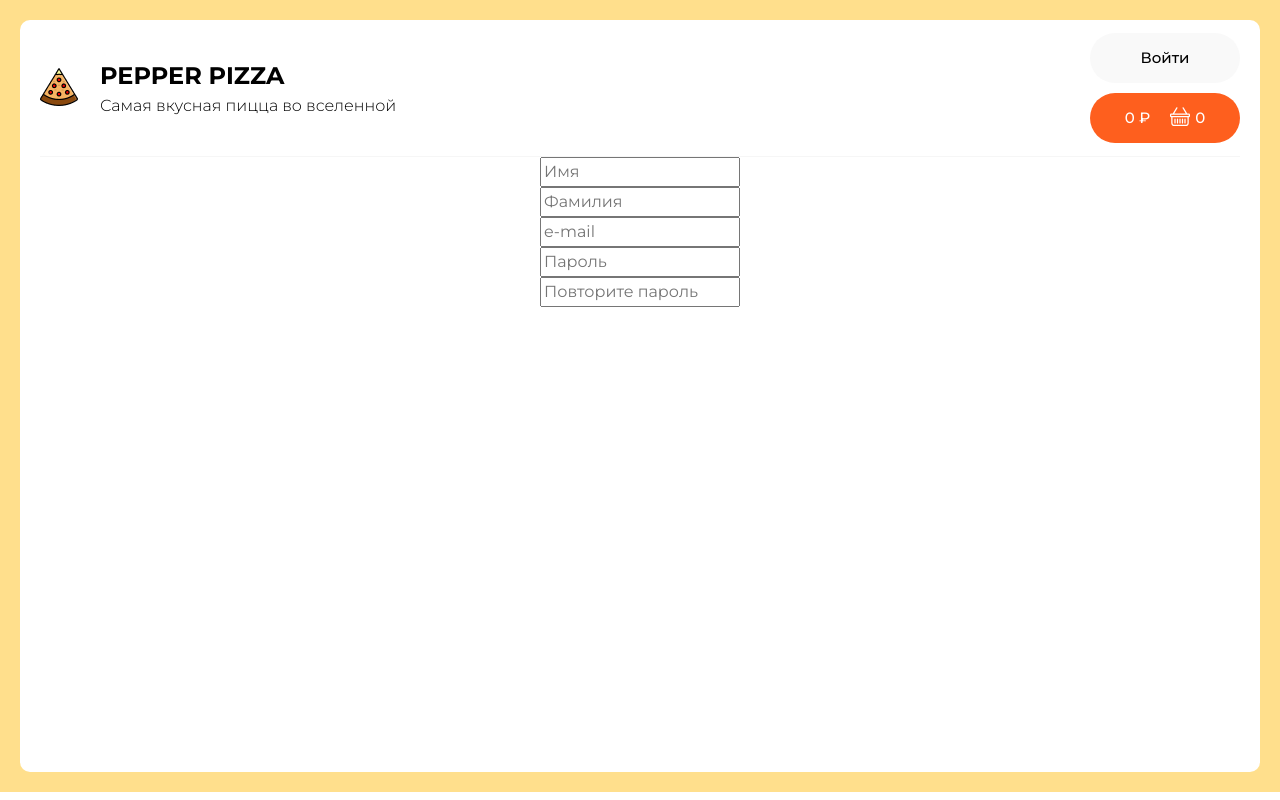
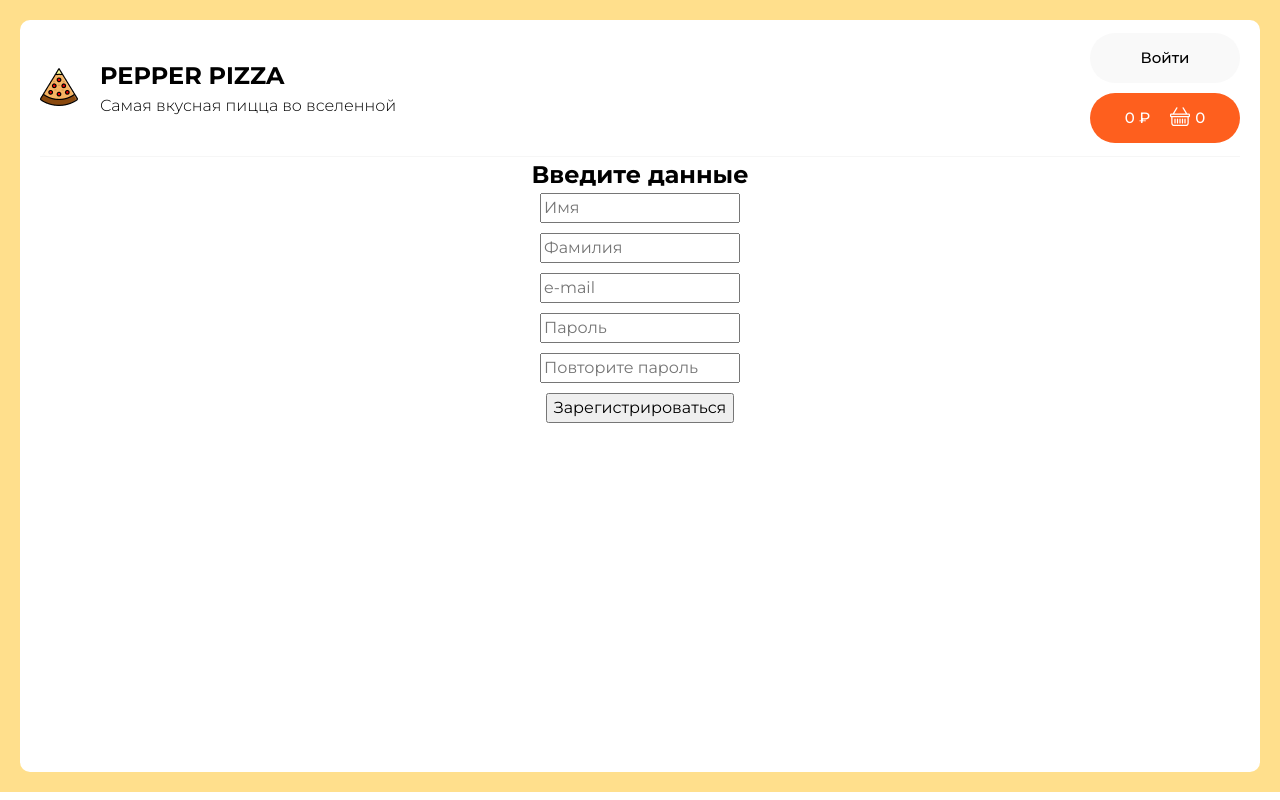
Before and after one commit to AlenaRudenko/pepper-pizza, a React (Create React App) app: page /registration in a window 1280 px wide. Built offline with nearby package versions, Linux system fonts and the light colour scheme; no server answers.

Commit message:
Update 3 files

```diff
--- a/src/components/InputComponent.tsx
+++ b/src/components/InputComponent.tsx
@@ -1,3 +1,5 @@
+import './../pages/reg-page/styles.css'
+
 interface IProps {
   type:string;
   name:string;
@@ -6,5 +8,5 @@ interface IProps {
 
 
 export const InputComponent = ({type, name, placeholder}:IProps) => {
-  return <div><input type={type ? type : 'text'} placeholder={placeholder} className={name ? name : 'default'} /></div>
+  return <div><input type={type ? type : 'text'} placeholder={placeholder} className={name ? name : 'default__input'} /></div>
 }
--- a/src/pages/reg-page/RegPage.tsx
+++ b/src/pages/reg-page/RegPage.tsx
@@ -1,28 +1,37 @@
 import { InputComponent } from "../../components/InputComponent";
-import './styles.css'
-
+import "./styles.css";
 
 export const RegPage = () => {
   interface IInputData {
     placeholder: string;
     type?: string;
-    classname?:string;
+    classname?: string;
   }
-  const inputData:IInputData[] = [{
-    placeholder:'Имя'
-  }, {
-    placeholder:'Фамилия',
-  },
-  {placeholder:'e-mail',
-type:'email'},
-{placeholder:'Пароль',
-type:'password'},
-{placeholder:'Повторите пароль',
-type:'password'},
-]
-  return <div>
-    <form className="registration__container">
-      {inputData.map(item => <InputComponent type={item.type ? item.type : ''} placeholder={item.placeholder} name={item.classname ? item.classname : ''} />)}
-    </form>
-  </div>
-}
+  const sendForm = () => {};
+  const inputData: IInputData[] = [
+    {
+      placeholder: "Имя",
+    },
+    {
+      placeholder: "Фамилия",
+    },
+    { placeholder: "e-mail", type: "email" },
+    { placeholder: "Пароль", type: "password" },
+    { placeholder: "Повторите пароль", type: "password" },
+  ];
+  return (
+    <div className="registration__container">
+      <h2>Введите данные</h2>
+      <form className="registration__container">
+        {inputData.map((item) => (
+          <InputComponent
+            type={item.type ? item.type : ""}
+            placeholder={item.placeholder}
+            name={item.classname ? item.classname : ""}
+          />
+        ))}
+        <button>Зарегистрироваться</button>
+      </form>
+    </div>
+  );
+};
--- a/src/pages/reg-page/styles.css
+++ b/src/pages/reg-page/styles.css
@@ -3,3 +3,8 @@
   align-items: center;
   flex-direction: column;
 }
+.default__input {
+  text-decoration: none;
+  border: 1ps solid pink;
+  margin-bottom: 10px;
+}
--- /dev/null
+++ b/src/store/regPageReducer/regPageActions.tsx
@@ -0,0 +1 @@
+export const SET_USER = "SET_USER";
```
Also changed, not shown: src/store/regPageReducer/interfaces.tsx (added, +9 -0 lines), src/store/regPageReducer/regPageReducer.tsx (added, +10 -0 lines), 1 other file (tests, documents, lock files or other folders).
